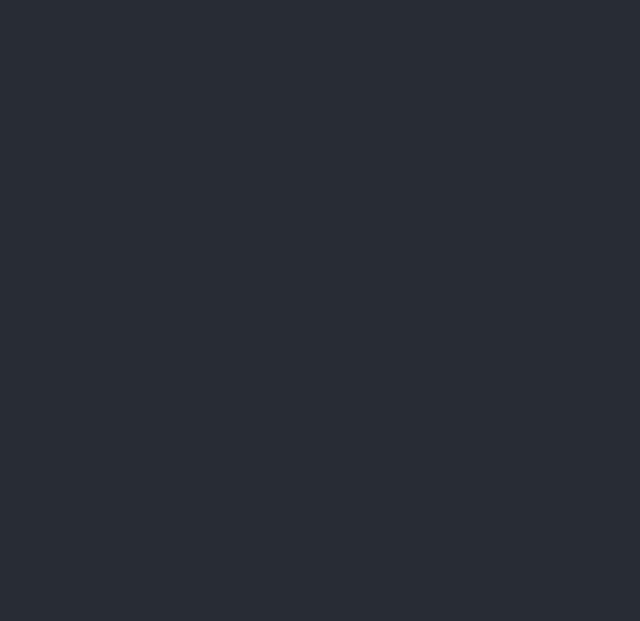
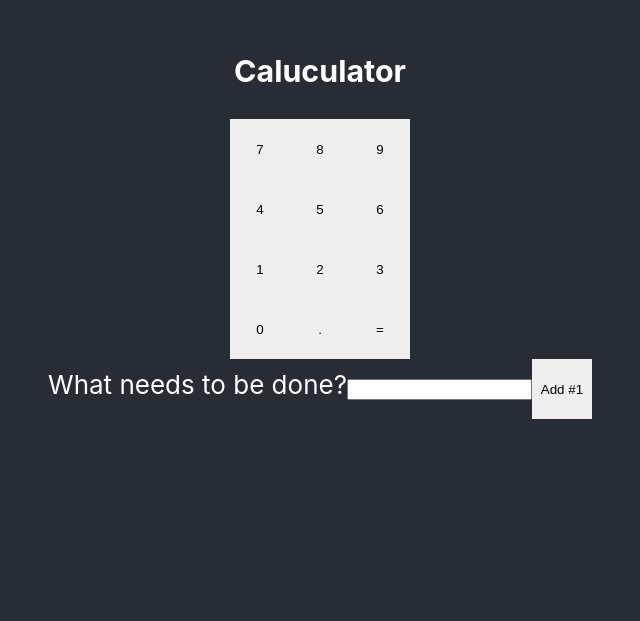
Before and after one commit to paulkiren/ReactJS, a React (Create React App) app in the folder todo_hooks_exp/: page / in a window 1280 px wide. Shown: the part 179-800 px from the top of the page, without its empty margins (320-960 px from the left). Built offline with nearby package versions, Linux system fonts and the light colour scheme.

Commit message:
click handled

```diff
--- a/todo_hooks_exp/src/App.js
+++ b/todo_hooks_exp/src/App.js
@@ -8,10 +8,9 @@ function App() {
     <div className="App">
       <header className="App-header">
 
+      <Calculator></Calculator>
+      </header>
 
-
-      </header>
-      <Calculator></Calculator>
 
 
     </div>
--- a/todo_hooks_exp/src/Calculator/Calculator.jsx
+++ b/todo_hooks_exp/src/Calculator/Calculator.jsx
@@ -2,53 +2,40 @@ import React from 'react';
 import logo from '../logo.svg';
 import '../App.css';
 
-class Calculator2 extends React.Component {
-    constructor(props) {
-        super(props);
-        this.state = { items: [1, 2, 3, 4, 5, 6, 7, 8, 9, 0], text: '' };
-        // this.handleChange = this.handleChange.bind(this);
-        // this.handleSubmit = this.handleSubmit.bind(this);
+
+function NumButton(props) {
+    return (
+        <button className="numButton"
+            value={props.value}
+            onClick={props.onClick}>{props.value}</button>
+    );
+
+}
+
+class NummberPad extends React.Component {
+
+    renederButton(i) {
+        return <NumButton value={i}
+            onClick={this.props.onClick}></NumButton>
+
     }
 
     render() {
-        return (
-            <div className="Calculator">
-                <header className="App-header">
-                    <p>
-                        Calculator is coming
-                   </p>
-
-                </header>
-                <div > Ki</div>
-
-                <NummberPad></NummberPad>
-            </div>
-        );
-    }
-}
-
-class NummberPad extends React.Component {
-    render() {
+        // console.log("test LLLL",this.props);
         return (<div>
             <div>
-                <button onClick={this.props.handleNumClick}>7</button>
-                <button>8</button>
-                <button>9</button>
+                {[7, 8, 9].map((i) => this.renederButton(i))}
+
+
             </div>
             <div>
-                <button>4</button>
-                <button>5</button>
-                <button>6</button>
+                {[4, 5, 6].map((i) => this.renederButton(i))}
             </div>
             <div>
-                <button >1</button>
-                <button>2</button>
-                <button>3</button>
+                {[1, 2, 3].map((i) => this.renederButton(i))}
             </div>
             <div>
-                <button >0</button>
-                <button >.</button>
-                <button >=</button>
+                {[0, '.', '='].map((i) => this.renederButton(i))}
             </div>
 
         </div>)
@@ -62,16 +49,16 @@ class Calculator extends React.Component {
         this.state = { items: [], text: '' };
         this.handleChange = this.handleChange.bind(this);
         this.handleSubmit = this.handleSubmit.bind(this);
-        this.numberClick = this.numberClicked.bind(this);
+        this.numberClick = this.numberClick.bind(this);
     }
 
     render() {
         return (
             <div>
-                <h3>TODO</h3>
-                <NummberPad handleNumClick={this.state.numberClicked}></NummberPad>
-                <TodoList items={this.state.items} />
-                <form onSubmit={this.handleSubmit}>
+                <h3>Caluculator</h3>
+                <HistoryExpressionList items={this.state.items} />
+                <NummberPad value={this.state.items + 1} onClick={this.numberClick}></NummberPad>
+                <form >
                     <label htmlFor="new-todo">
                         What needs to be done?
             </label>
@@ -80,7 +67,7 @@ class Calculator extends React.Component {
                         onChange={this.handleChange}
                         value={this.state.text}
                     />
-                    <button>
+                    <button onClick={this.handleSubmit}>
                         Add #{this.state.items.length + 1}
                     </button>
                 </form>
@@ -91,10 +78,10 @@ class Calculator extends React.Component {
     handleChange(e) {
         this.setState({ text: e.target.value });
     }
-    numberClicked(e) {
+    numberClick(e) {
         e.preventDefault();
         console.log(e.target.value);
-        alert('clicked button');
+
 
 
     }
@@ -116,7 +103,7 @@ class Calculator extends React.Component {
     }
 }
 
-class TodoList extends React.Component {
+class HistoryExpressionList extends React.Component {
     render() {
         return (
             <ul>
@@ -128,3 +115,32 @@ class TodoList extends React.Component {
     }
 }
 export default Calculator;
+
+
+
+
+
+// class Calculator2 extends React.Component {
+//     constructor(props) {
+//         super(props);
+//         this.state = { items: [1, 2, 3, 4, 5, 6, 7, 8, 9, 0], text: '' };
+//         // this.handleChange = this.handleChange.bind(this);
+//         // this.handleSubmit = this.handleSubmit.bind(this);
+//     }
+
+//     render() {
+//         return (
+//             <div className="Calculator">
+//                 <header className="App-header">
+//                     <p>
+//                         Calculator is coming
+//                    </p>
+
+//                 </header>
+//                 <div > Ki</div>
+
+//                 <NummberPad></NummberPad>
+//             </div>
+//         );
+//     }
+// }
```
